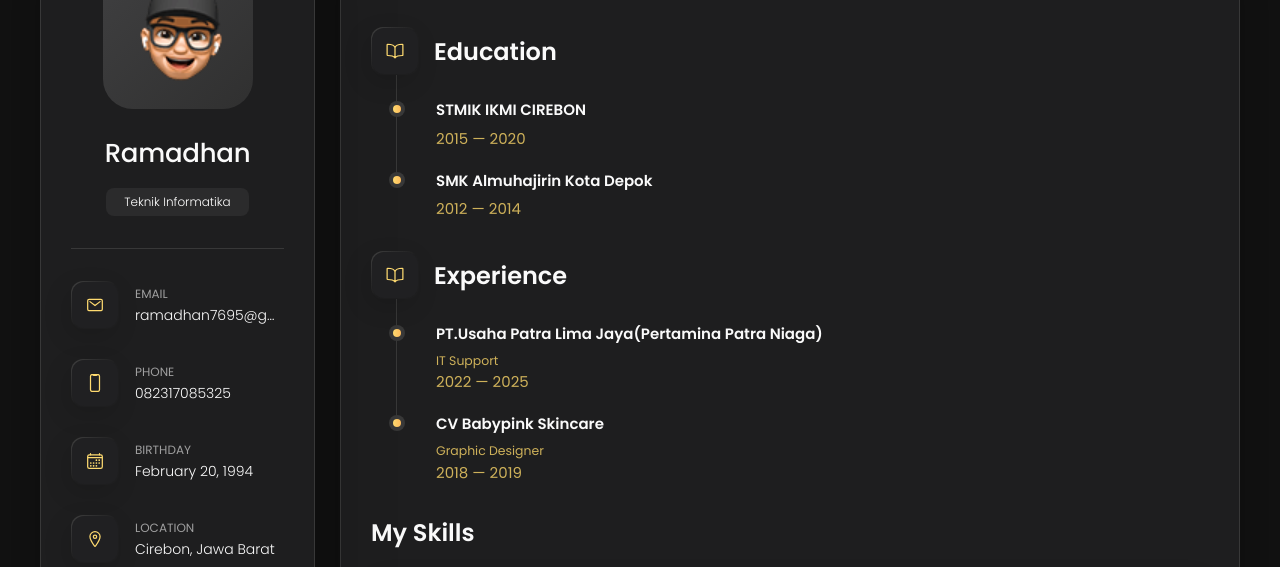
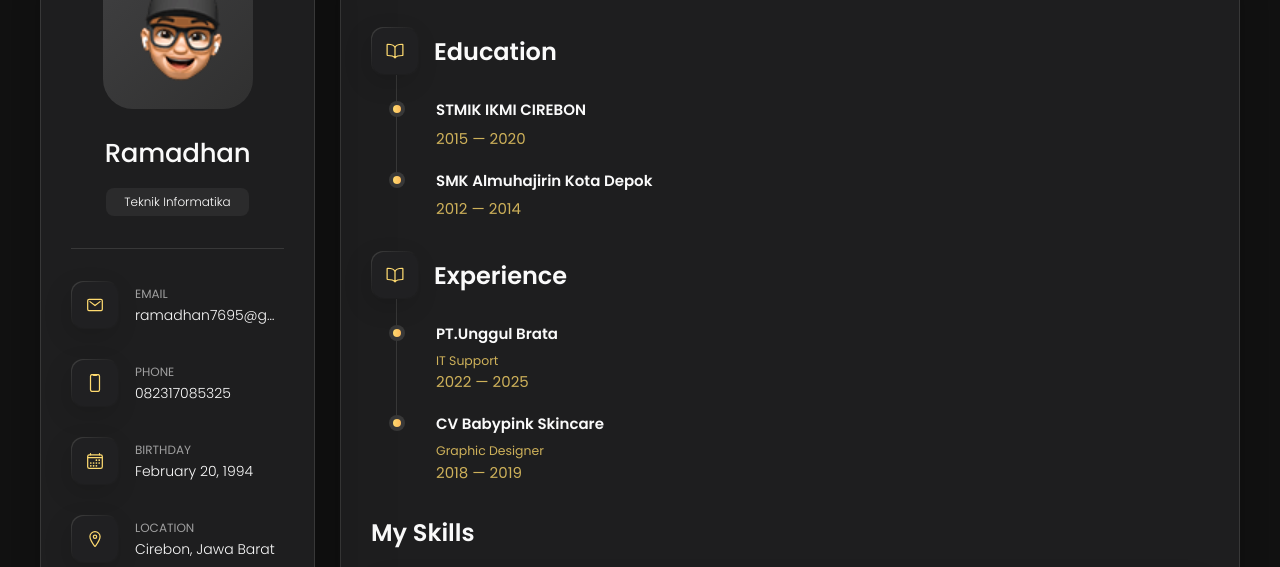
Before and after one commit to ramadhandev/ramadhandev.github.io, a plain HTML site: page index.html in a window 1280 px wide. Both pictures are taken after a click on the button "Resume". Shown: the part 162-729 px from the top of the page. Drawn offline with nearby package versions, Linux system fonts and the light colour scheme.

Commit message:
Update index.html

```diff
--- a/index.html
+++ b/index.html
@@ -439,7 +439,7 @@ and maintenance.
 
             <li class="timeline-item">
 
-              <h4 class="h4 timeline-item-title">PT.Usaha Patra Lima jaya(Pertamina Patra Niaga)</h4>
+              <h4 class="h4 timeline-item-title">PT.Unggul Brata</h4>
 	      <h5> <span>IT Support</span> </h5>
               <span>2022 — 2025</span>
 
```
